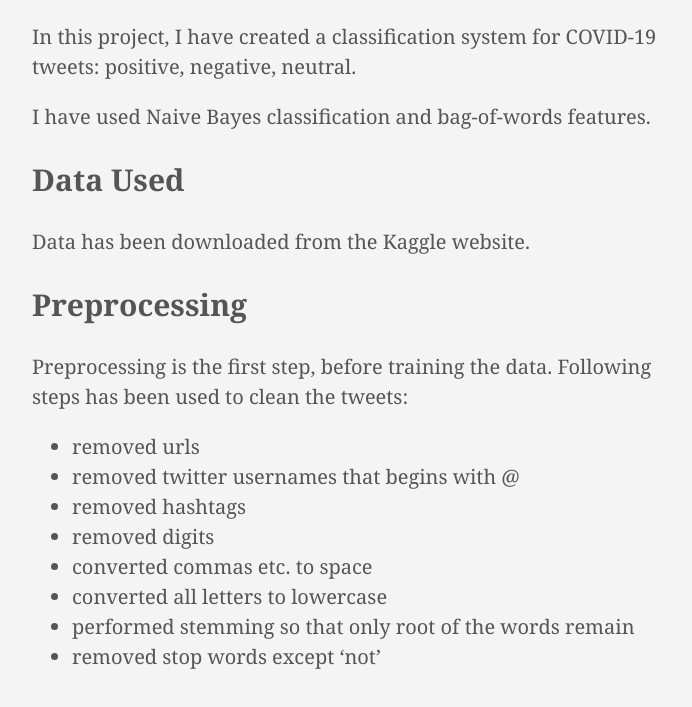
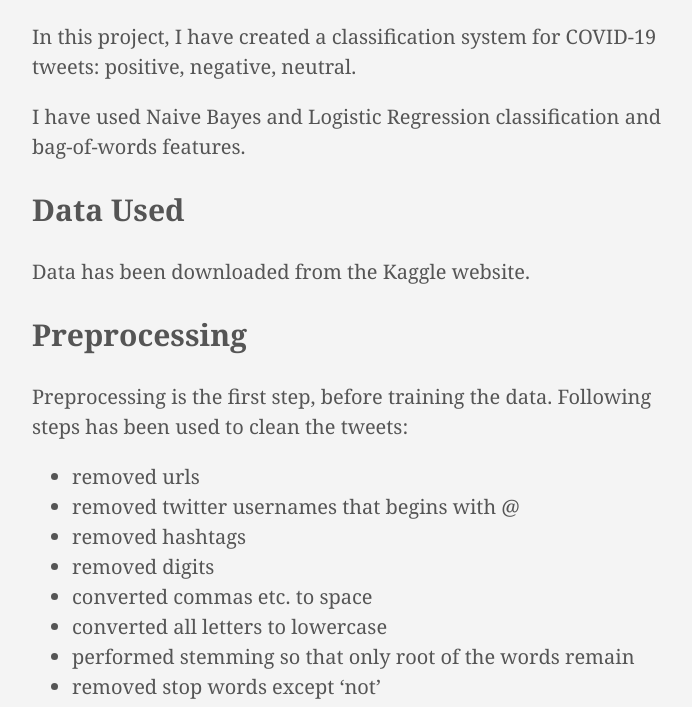
Before and after one commit to RichaShama/Data-Science-portfolio, a plain HTML site: page post/chapter-1/index.html in a window 1280 px wide. Shown: the part 949-1656 px from the top of the page, without its empty margins (112-804 px from the left). Drawn offline with Linux system fonts and the light colour scheme.

Commit message:
Add files via upload

```diff
--- a/index.xml
+++ b/index.xml
@@ -14,7 +14,7 @@
 
       <guid>https://richashama.github.io/Data-Science-portfolio/post/chapter-1/</guid>
       <description>Overview In this project, I have created a classification system for COVID-19 tweets: positive, negative, neutral.
-I have used Naive Bayes classification and bag-of-words features.
+I have used Naive Bayes and Logistic Regression classification and bag-of-words features.
 Data Used Data has been downloaded from the Kaggle website.
 Preprocessing Preprocessing is the first step, before training the data. Following steps has been used to clean the tweets:
  removed urls removed twitter usernames that begins with @ removed hashtags removed digits converted commas etc.</description>
--- a/post/chapter-1/index.html
+++ b/post/chapter-1/index.html
@@ -7,7 +7,7 @@
     <title>Project I: Sentiment Analysis - COVID-19 Tweets | Richa Sharma</title>
     <meta name="viewport" content="width=device-width,minimum-scale=1">
     <meta name="description" content="Overview In this project, I have created a classification system for COVID-19 tweets: positive, negative, neutral.
-I have used Naive Bayes classification and bag-of-words features.
+I have used Naive Bayes and Logistic Regression classification and bag-of-words features.
 Data Used Data has been downloaded from the Kaggle website.
 Preprocessing Preprocessing is the first step, before training the data. Following steps has been used to clean the tweets:
  removed urls removed twitter usernames that begins with @ removed hashtags removed digits converted commas etc.">
@@ -36,7 +36,7 @@ Preprocessing Preprocessing is the first step, before training the data. Followi
 
     <meta property="og:title" content="Project I: Sentiment Analysis - COVID-19 Tweets" />
 <meta property="og:description" content="Overview In this project, I have created a classification system for COVID-19 tweets: positive, negative, neutral.
-I have used Naive Bayes classification and bag-of-words features.
+I have used Naive Bayes and Logistic Regression classification and bag-of-words features.
 Data Used Data has been downloaded from the Kaggle website.
 Preprocessing Preprocessing is the first step, before training the data. Following steps has been used to clean the tweets:
  removed urls removed twitter usernames that begins with @ removed hashtags removed digits converted commas etc." />
@@ -47,16 +47,16 @@ Preprocessing Preprocessing is the first step, before training the data. Followi
 
 <meta itemprop="name" content="Project I: Sentiment Analysis - COVID-19 Tweets">
 <meta itemprop="description" content="Overview In this project, I have created a classification system for COVID-19 tweets: positive, negative, neutral.
-I have used Naive Bayes classification and bag-of-words features.
+I have used Naive Bayes and Logistic Regression classification and bag-of-words features.
 Data Used Data has been downloaded from the Kaggle website.
 Preprocessing Preprocessing is the first step, before training the data. Following steps has been used to clean the tweets:
  removed urls removed twitter usernames that begins with @ removed hashtags removed digits converted commas etc."><meta itemprop="datePublished" content="2021-03-09T10:58:08-04:00" />
 <meta itemprop="dateModified" content="2021-03-09T10:58:08-04:00" />
-<meta itemprop="wordCount" content="100">
+<meta itemprop="wordCount" content="103">
 <meta itemprop="keywords" content="" /><meta name="twitter:card" content="summary"/>
 <meta name="twitter:title" content="Project I: Sentiment Analysis - COVID-19 Tweets"/>
 <meta name="twitter:description" content="Overview In this project, I have created a classification system for COVID-19 tweets: positive, negative, neutral.
-I have used Naive Bayes classification and bag-of-words features.
+I have used Naive Bayes and Logistic Regression classification and bag-of-words features.
 Data Used Data has been downloaded from the Kaggle website.
 Preprocessing Preprocessing is the first step, before training the data. Following steps has been used to clean the tweets:
  removed urls removed twitter usernames that begins with @ removed hashtags removed digits converted commas etc."/>
@@ -207,7 +207,7 @@ Preprocessing Preprocessing is the first step, before training the data. Followi
     </header>
     <div class="nested-copy-line-height lh-copy serif f4 nested-links nested-img mid-gray pr4-l w-two-thirds-l"><h2 id="overview">Overview</h2>
 <p>In this project, I have created a classification system for COVID-19 tweets: positive, negative, neutral.</p>
-<p>I have used Naive Bayes classification and bag-of-words features.</p>
+<p>I have used Naive Bayes and Logistic Regression classification and bag-of-words features.</p>
 <h2 id="data-used">Data Used</h2>
 <p>Data has been downloaded from the Kaggle website.</p>
 <h2 id="preprocessing">Preprocessing</h2>
--- a/post/index.xml
+++ b/post/index.xml
@@ -14,7 +14,7 @@
 
       <guid>https://richashama.github.io/Data-Science-portfolio/post/chapter-1/</guid>
       <description>Overview In this project, I have created a classification system for COVID-19 tweets: positive, negative, neutral.
-I have used Naive Bayes classification and bag-of-words features.
+I have used Naive Bayes and Logistic Regression classification and bag-of-words features.
 Data Used Data has been downloaded from the Kaggle website.
 Preprocessing Preprocessing is the first step, before training the data. Following steps has been used to clean the tweets:
  removed urls removed twitter usernames that begins with @ removed hashtags removed digits converted commas etc.</description>
```
Also changed, not shown: index.html (+1 -1 lines), post/index.html (+1 -1 lines).
